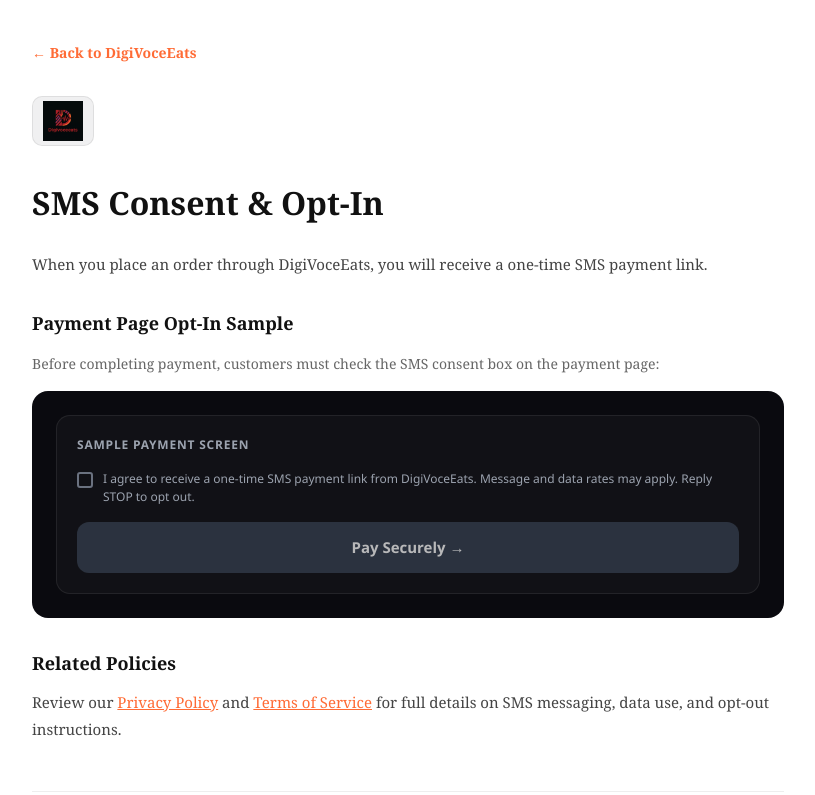
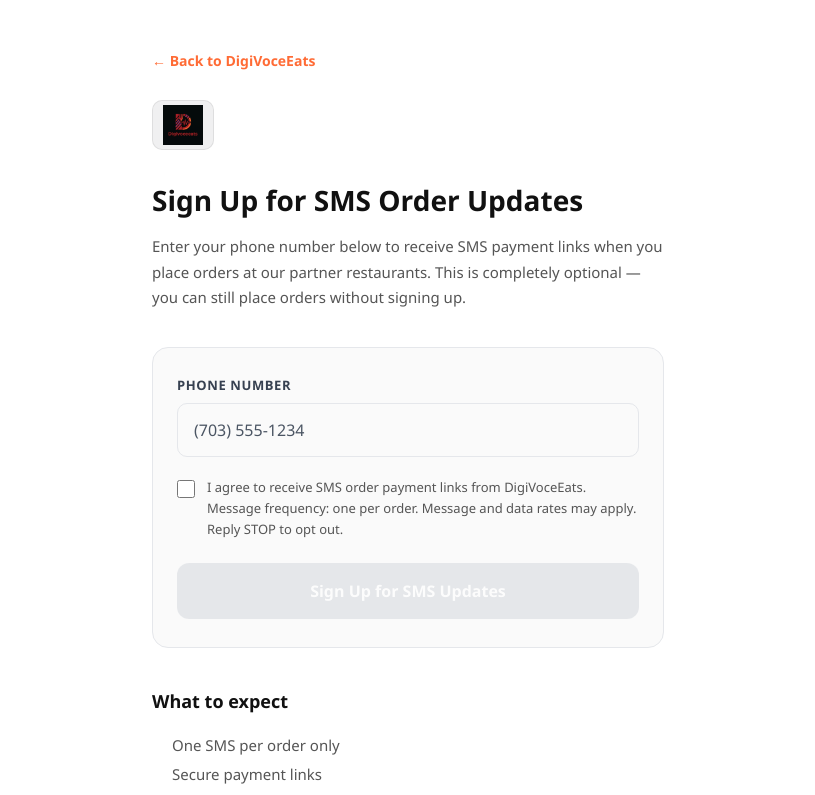
Before and after one commit to voceeats/digivoceeats, a Next.js app: page /sms-consent in a window 1280 px wide. Shown: the top 795 px of the page, without its empty margins (232-1047 px from the left). Built offline with nearby package versions, Linux system fonts and the light colour scheme.

Commit message:
Redesign SMS consent page as standalone opt-in for AWS compliance
Co-authored-by: Cursor <cursoragent@cursor.com>

```diff
--- a/app/sms-consent/page.tsx
+++ b/app/sms-consent/page.tsx
@@ -1,127 +1,200 @@
+"use client";
+
+import { useState } from "react";
 import Link from "next/link";
 import { BrandLogo } from "@/components/brand-logo";
 
 export default function SmsConsentPage() {
+  const [phone, setPhone] = useState("");
+  const [consent, setConsent] = useState(false);
+  const [submitted, setSubmitted] = useState(false);
+  const [submitting, setSubmitting] = useState(false);
+
+  const handleSubmit = async (e: React.FormEvent) => {
+    e.preventDefault();
+    if (!phone.trim() || !consent) return;
+    setSubmitting(true);
+    // Standalone opt-in — no payment tied to this step
+    await new Promise((r) => setTimeout(r, 400));
+    setSubmitted(true);
+    setSubmitting(false);
+  };
+
+  const inputStyle = {
+    width: "100%",
+    padding: "14px 16px",
+    fontSize: 16,
+    border: "1px solid #E5E7EB",
+    borderRadius: 10,
+    outline: "none",
+    fontFamily: "'Segoe UI', system-ui, sans-serif",
+    boxSizing: "border-box" as const,
+    color: "#111",
+    background: "#FAFAFA",
+  };
+
   return (
     <div style={{ minHeight: "100vh", background: "#ffffff", color: "#111111" }}>
-      <div style={{ maxWidth: 800, margin: "0 auto", padding: "40px 24px", fontFamily: "Georgia, serif" }}>
-        <div style={{ marginBottom: 32 }}>
-          <a href="/" style={{ color: "#FF6B35", textDecoration: "none", fontSize: 14, fontWeight: 600 }}>
+      <div
+        style={{
+          maxWidth: 560,
+          margin: "0 auto",
+          padding: "48px 24px 64px",
+          fontFamily: "'Segoe UI', system-ui, sans-serif",
+        }}
+      >
+        <div style={{ marginBottom: 28 }}>
+          <Link href="/" style={{ color: "#FF6B35", textDecoration: "none", fontSize: 14, fontWeight: 600 }}>
             ← Back to DigiVoceEats
-          </a>
+          </Link>
         </div>
 
         <div style={{ marginBottom: 32 }}>
           <BrandLogo priority variant="onLight" />
         </div>
 
-        <h1 style={{ fontSize: 32, fontWeight: 900, marginBottom: 24, color: "#111" }}>
-          SMS Consent &amp; Opt-In
+        <h1 style={{ fontSize: 28, fontWeight: 800, marginBottom: 16, color: "#111", lineHeight: 1.25 }}>
+          Sign Up for SMS Order Updates
         </h1>
 
-        <p style={{ color: "#444", lineHeight: 1.8, fontSize: 15, marginBottom: 32 }}>
-          When you place an order through DigiVoceEats, you will receive a one-time SMS payment link.
+        <p style={{ color: "#555", lineHeight: 1.7, fontSize: 15, marginBottom: 36 }}>
+          Enter your phone number below to receive SMS payment links when you place orders at our partner
+          restaurants. This is completely optional — you can still place orders without signing up.
         </p>
 
-        <h2 style={{ fontSize: 18, fontWeight: 700, marginBottom: 16, color: "#111" }}>
-          Payment Page Opt-In Sample
-        </h2>
-        <p style={{ color: "#666", fontSize: 14, marginBottom: 16, lineHeight: 1.6 }}>
-          Before completing payment, customers must check the SMS consent box on the payment page:
-        </p>
+        {submitted ? (
+          <div
+            style={{
+              background: "#F0FDF4",
+              border: "1px solid #BBF7D0",
+              borderRadius: 14,
+              padding: "28px 24px",
+              marginBottom: 40,
+            }}
+          >
+            <div style={{ fontSize: 28, marginBottom: 12 }}>✅</div>
+            <p style={{ color: "#166534", fontSize: 17, fontWeight: 700, lineHeight: 1.5, margin: 0 }}>
+              You&apos;re signed up! You&apos;ll receive SMS payment links for your orders.
+            </p>
+          </div>
+        ) : (
+          <form
+            onSubmit={handleSubmit}
+            style={{
+              background: "#FAFAFA",
+              border: "1px solid #E5E7EB",
+              borderRadius: 16,
+              padding: "28px 24px",
+              marginBottom: 40,
+            }}
+          >
+            <label
+              htmlFor="phone"
+              style={{
+                display: "block",
+                color: "#374151",
+                fontSize: 13,
+                fontWeight: 700,
+                marginBottom: 8,
+                textTransform: "uppercase",
+                letterSpacing: 0.6,
+              }}
+            >
+              Phone Number
+            </label>
+            <input
+              id="phone"
+              type="tel"
+              value={phone}
+              onChange={(e) => setPhone(e.target.value)}
+              placeholder="(703) 555-1234"
+              required
+              autoComplete="tel"
+              style={{ ...inputStyle, marginBottom: 20 }}
+            />
+
+            <label
+              style={{
+                display: "flex",
+                alignItems: "flex-start",
+                gap: 12,
+                marginBottom: 24,
+                cursor: "pointer",
+              }}
+            >
+              <input
+                type="checkbox"
+                checked={consent}
+                onChange={(e) => setConsent(e.target.checked)}
+                required
+                style={{ marginTop: 3, flexShrink: 0, width: 18, height: 18, accentColor: "#FF6B35" }}
+              />
+              <span style={{ color: "#555", fontSize: 13, lineHeight: 1.6 }}>
+                I agree to receive SMS order payment links from DigiVoceEats. Message frequency: one per order.
+                Message and data rates may apply. Reply STOP to opt out.
+              </span>
+            </label>
+
+            <button
+              type="submit"
+              disabled={!phone.trim() || !consent || submitting}
+              style={{
+                width: "100%",
+                background: !phone.trim() || !consent || submitting ? "#D1D5DB" : "#FF6B35",
+                color: "#fff",
+                border: "none",
+                borderRadius: 12,
+                padding: "16px 20px",
+                fontSize: 16,
+                fontWeight: 700,
+                cursor: !phone.trim() || !consent || submitting ? "not-allowed" : "pointer",
+                fontFamily: "inherit",
+              }}
+            >
+              {submitting ? "Signing up..." : "Sign Up for SMS Updates"}
+            </button>
+          </form>
+        )}
+
+        <section style={{ marginBottom: 40 }}>
+          <h2 style={{ fontSize: 18, fontWeight: 700, marginBottom: 16, color: "#111" }}>What to expect</h2>
+          <ul
+            style={{
+              margin: 0,
+              paddingLeft: 20,
+              color: "#555",
+              fontSize: 15,
+              lineHeight: 1.9,
+            }}
+          >
+            <li>One SMS per order only</li>
+            <li>Secure payment links</li>
+            <li>Reply STOP anytime to opt out</li>
+            <li>Reply HELP for assistance</li>
+          </ul>
+        </section>
 
         <div
           style={{
-            background: "#0A0A0F",
-            borderRadius: 16,
-            padding: 24,
-            marginBottom: 32,
-            fontFamily: "'Segoe UI', sans-serif",
+            paddingTop: 24,
+            borderTop: "1px solid #E5E7EB",
+            fontSize: 14,
+            color: "#666",
+            lineHeight: 1.7,
           }}
         >
-          <div
-            style={{
-              background: "rgba(255,255,255,0.03)",
-              border: "1px solid rgba(255,255,255,0.08)",
-              borderRadius: 14,
-              padding: 20,
-            }}
-          >
-            <div style={{ color: "#9CA3AF", fontSize: 12, marginBottom: 16, textTransform: "uppercase", letterSpacing: 0.8, fontWeight: 700 }}>
-              Sample Payment Screen
-            </div>
-            <div
-              style={{
-                display: "flex",
-                alignItems: "flex-start",
-                gap: 10,
-                marginBottom: 16,
-              }}
-            >
-              <div
-                aria-hidden
-                style={{
-                  width: 16,
-                  height: 16,
-                  marginTop: 2,
-                  flexShrink: 0,
-                  border: "2px solid #6B7280",
-                  borderRadius: 3,
-                  background: "transparent",
-                }}
-              />
-              <span style={{ color: "#9CA3AF", fontSize: 12, lineHeight: 1.5 }}>
-                I agree to receive a one-time SMS payment link from DigiVoceEats. Message and data rates may apply. Reply STOP to opt out.
-              </span>
-            </div>
-            <div
-              style={{
-                width: "100%",
-                background: "#374151",
-                color: "#fff",
-                borderRadius: 12,
-                padding: "14px 18px",
-                fontSize: 15,
-                fontWeight: 700,
-                textAlign: "center",
-                opacity: 0.7,
-              }}
-            >
-              Pay Securely →
-            </div>
-          </div>
+          <Link href="/privacy-policy" style={{ color: "#FF6B35", textDecoration: "underline" }}>
+            Privacy Policy
+          </Link>
+          <span style={{ margin: "0 10px", color: "#D1D5DB" }}>|</span>
+          <Link href="/terms" style={{ color: "#FF6B35", textDecoration: "underline" }}>
+            Terms of Service
+          </Link>
         </div>
 
-        <div style={{ marginBottom: 32 }}>
-          <h2 style={{ fontSize: 18, fontWeight: 700, marginBottom: 12, color: "#111" }}>Related Policies</h2>
-          <p style={{ color: "#444", lineHeight: 1.8, fontSize: 15 }}>
-            Review our{" "}
-            <Link href="/privacy-policy" style={{ color: "#FF6B35", textDecoration: "underline" }}>
-              Privacy Policy
-            </Link>{" "}
-            and{" "}
-            <Link href="/terms" style={{ color: "#FF6B35", textDecoration: "underline" }}>
-              Terms of Service
-            </Link>{" "}
-            for full details on SMS messaging, data use, and opt-out instructions.
-          </p>
-        </div>
-
-        <div
-          style={{
-            marginTop: 48,
-            paddingTop: 24,
-            borderTop: "1px solid #eee",
-            color: "#999",
-            fontSize: 13,
-            lineHeight: 1.6,
-          }}
-        >
-          <p style={{ marginBottom: 12 }}>
-            This page is provided for SMS compliance verification purposes.
-          </p>
-          <p>© 2026 Diginetplore LLC. All rights reserved.</p>
-        </div>
+        <p style={{ marginTop: 32, color: "#9CA3AF", fontSize: 12, lineHeight: 1.5 }}>
+          © 2026 Diginetplore LLC. All rights reserved.
+        </p>
       </div>
     </div>
   );
```
